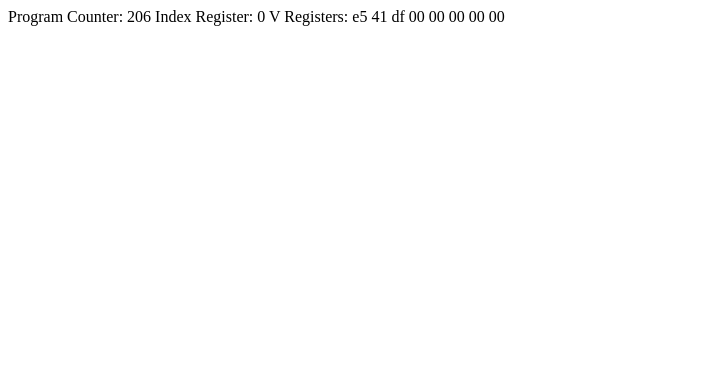
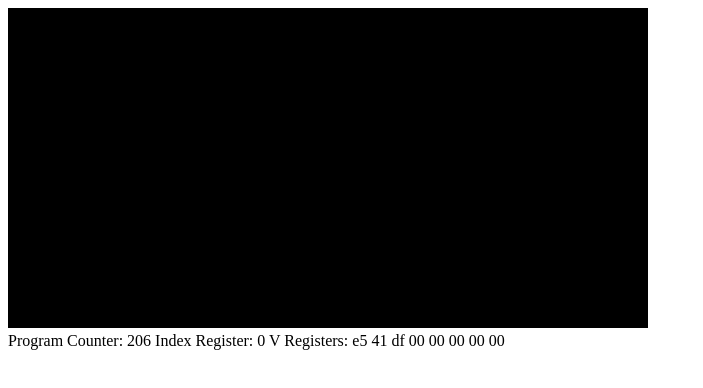
Before and after one commit to an-OK-squirrel/chip8, a plain HTML site: page index.html in a window 1280 px wide. Shown: the whole page, without its empty margins (0-703 px from the left). Drawn offline with Linux system fonts and the light colour scheme.

Commit message:
starting on display

```diff
--- a/index.html
+++ b/index.html
@@ -4,6 +4,9 @@
         <title>CHIP-8</title>
     </head>
     <body>
+        <canvas id="display" width=640 height=320></canvas>
+        <br/>
+
         <span id="pc"></span>
         <span id="ireg"></span>
         <span id="vregs"></span>
--- a/main.js
+++ b/main.js
@@ -6,9 +6,10 @@ function toHex(number, digits) {
     return leftPad(number.toString(16), "0".repeat(digits))
 }
 
-function Chip8() {
+function Chip8(id) {
     this.memory = new Uint8Array(4096); // General RAM
     this.v = new Uint8Array(8); // registers
+    this.initCanvas(id);
     this.reset();
 }
 
@@ -22,6 +23,8 @@ Chip8.prototype.reset = function() {
     this.v.fill(0)
 
     this.stack = [];
+
+    this.clearDisplay();
 }
 
 Chip8.prototype.loadProgram = function(program) { // program is Uint8array
@@ -184,7 +187,19 @@ Chip8.prototype.cycle = function() {
     this.programCounter += 2; // move onto next
 }
 
-var test = new Chip8();
+Chip8.prototype.initCanvas = function(id) {
+    var canvas = document.getElementById(id);
+    this.ctx = canvas.getContext("2d");
+    this.displayWidth = canvas.width;
+    this.displayHeight = canvas.height;
+}
+
+Chip8.prototype.clearDisplay = function() {
+    this.ctx.fillStyle = "black";
+    this.ctx.fillRect(0, 0, this.displayWidth, this.displayHeight);
+}
+
+var test = new Chip8("display");
 test.loadProgram([0xc0, 0xff, 0xc1, 0xff, 0xc2, 0xff]);
 test.cycle();
 test.cycle();
```
